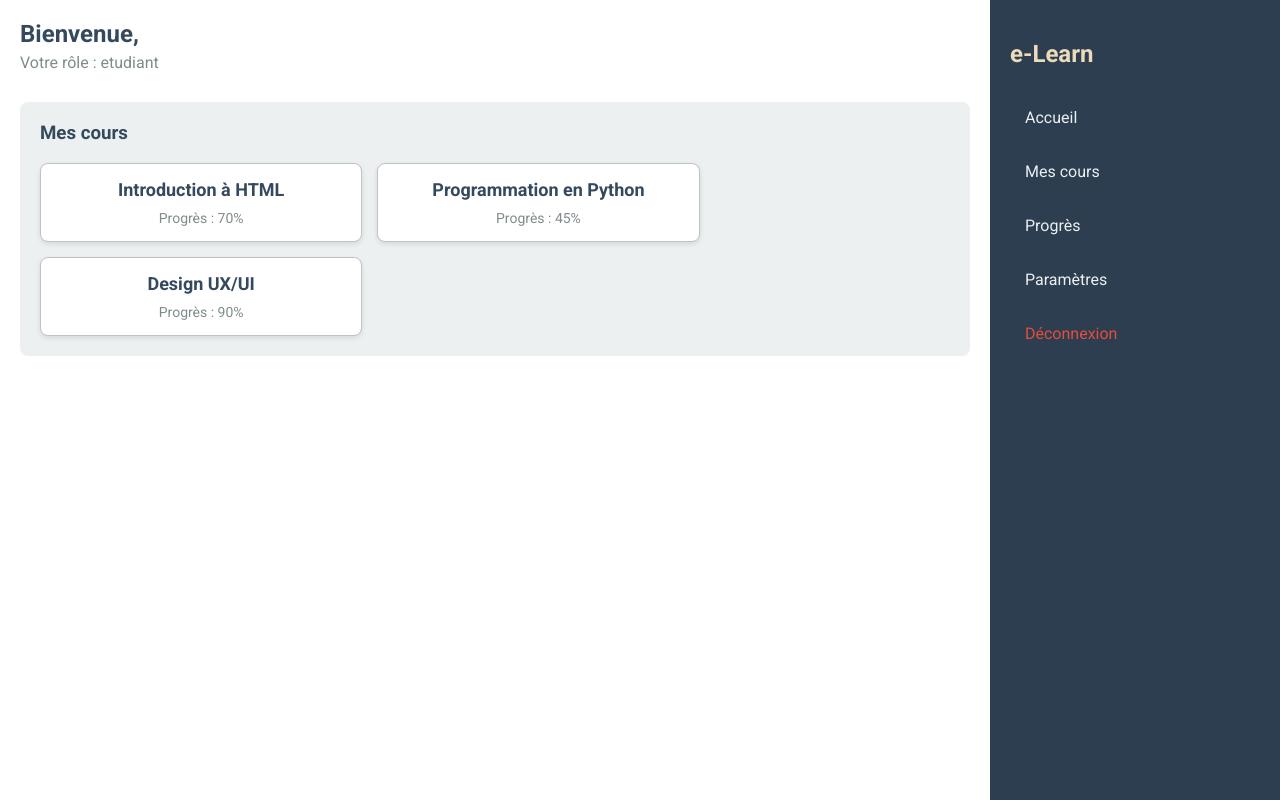
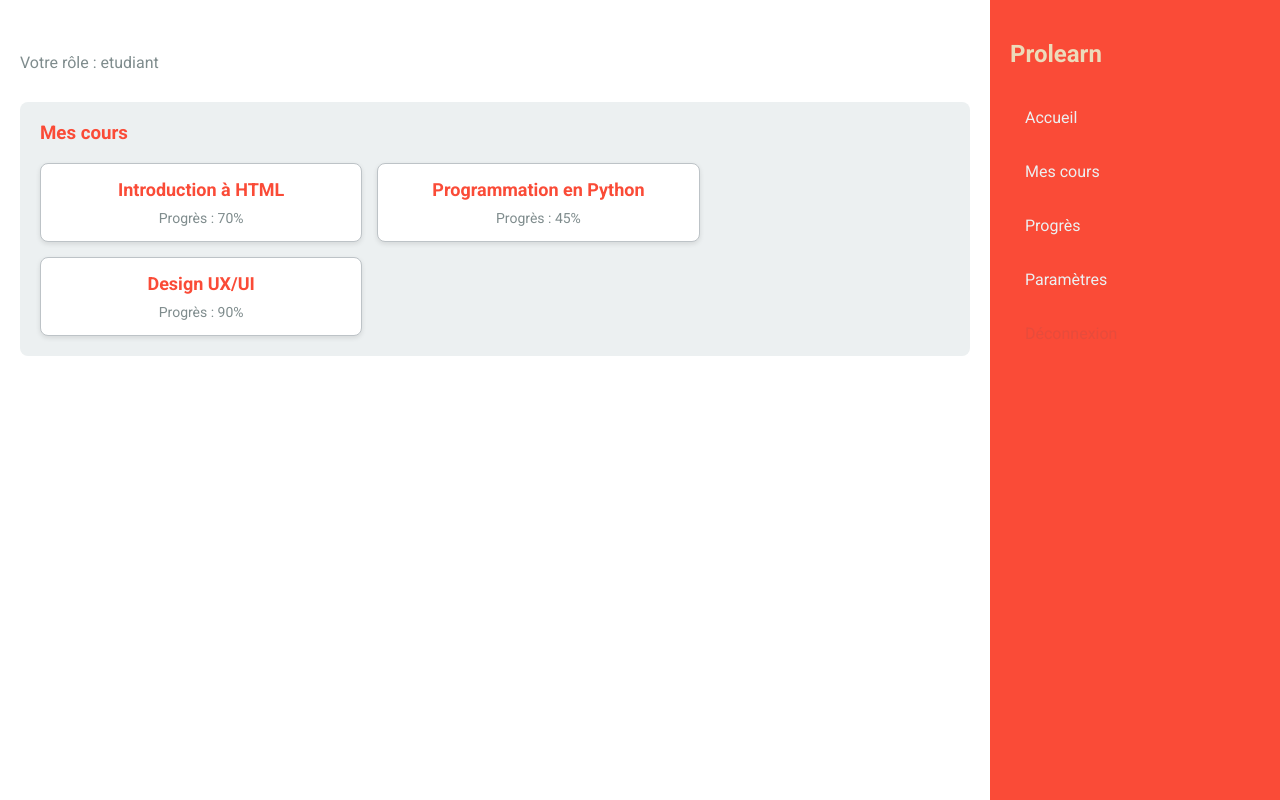
Before and after one commit to yassinehmza/TheLastProLearn, a PHP site: page /dashboard/dashboard_etudiant.html in a window 1280 px wide. Run offline with PHP 8.4, Linux system fonts and the light colour scheme; data that the repository does not hold is empty.

Commit message:
last change by matador

```diff
--- a/css/dashboard.css
+++ b/css/dashboard.css
@@ -10,7 +10,7 @@ body {
   }
 
   .sidebar {
-    background-color: #2c3e50;
+    background-color: #FA4B37;
     color: #ecf0f1;
     width: 250px;
     padding: 20px;
@@ -41,7 +41,7 @@ body {
   }
 
   .menu a:hover {
-    background-color: #34495e;
+    background-color: #FA4B37;
   }
 
   .menu .logout {
@@ -61,7 +61,7 @@ body {
 
   .header h2 {
     margin: 0;
-    color: #34495e;
+    color: white;
   }
 
   .header p {
@@ -77,7 +77,7 @@ body {
 
   .courses h3 {
     margin-top: 0;
-    color: #34495e;
+    color: #FA4B37;
   }
 
   .course-list {
@@ -100,7 +100,7 @@ body {
   .course-card h4 {
     margin: 0 0 10px;
     font-size: 18px;
-    color: #34495e;
+    color: #FA4B37;
   }
 
   .course-card p {
--- a/css/login.css
+++ b/css/login.css
@@ -30,12 +30,12 @@ body {
     font-size: 14px;
   }
   button {
-    background-color: #4CAF50;
+    background-color: #FA4B37;
     color: white;
     border: none;
     margin-top: 15px;
     cursor: pointer;
   }
   button:hover {
-    background-color: #45a049;
+    background-color: #FA4B37;
   }
--- a/css/mes_etudiant_courses.css
+++ b/css/mes_etudiant_courses.css
@@ -38,10 +38,10 @@ body {
   }
 
   #courses-list a {
-    color: #007bff;
+    color: #FA4B37;
     text-decoration: none;
   }
 
   #courses-list a:hover {
-    color: #0056b3;
+    color: #FA4B37;
   }
--- a/css/register.css
+++ b/css/register.css
@@ -30,12 +30,12 @@ body {
     font-size: 14px;
   }
   button {
-    background-color: #4CAF50;
+    background-color: #FA4B37;
     color: white;
     border: none;
     margin-top: 15px;
     cursor: pointer;
   }
   button:hover {
-    background-color: #45a049;
+    background-color: #FA4B37;
   }
--- a/dashboard/dashboard_etudiant.html
+++ b/dashboard/dashboard_etudiant.html
@@ -40,7 +40,7 @@
     <!-- Sidebar -->
     <aside class="sidebar">
       <div class="logo">
-        <h1>e-Learn</h1>
+        <h1>Prolearn</h1>
       </div>
       <nav class="menu">
         <a href="#">Accueil</a>
--- a/dashboard/dashboard_teacher.html
+++ b/dashboard/dashboard_teacher.html
@@ -75,7 +75,7 @@
     }
 
     .header {
-      background-color: #3498db;
+      background-color: #FA4B37;
       padding: 20px;
       border-radius: 10px;
       color: #fff;
@@ -119,7 +119,7 @@
 
     .action-card h3 {
       font-size: 1.5em;
-      color: #3498db;
+      color: #FA4B37;
       margin-bottom: 10px;
     }
 
--- a/style.css
+++ b/style.css
@@ -11,7 +11,7 @@ body {
 }
 
 header {
-    background-color: #FA4B37;
+    background: linear-gradient(to right, #FA4B37, #DF2771);
     padding: 15px 20px;
     box-shadow: 0 4px 8px rgba(0, 0, 0, 0.2);
     position: fixed;
@@ -63,7 +63,7 @@ nav a:hover {
 .welcome {
     text-align: center;
     padding: 100px 20px;
-    background: linear-gradient(135deg, #FA4B37, #FA4B37);
+    background: linear-gradient(to right, #FA4B37, #DF2771);
     color: #fff;
     margin-top: 70px;
     height: 286px;
```
Also changed, not shown: css/course_details.css (+4 -4 lines), css/showallcourses.css (+4 -4 lines).
